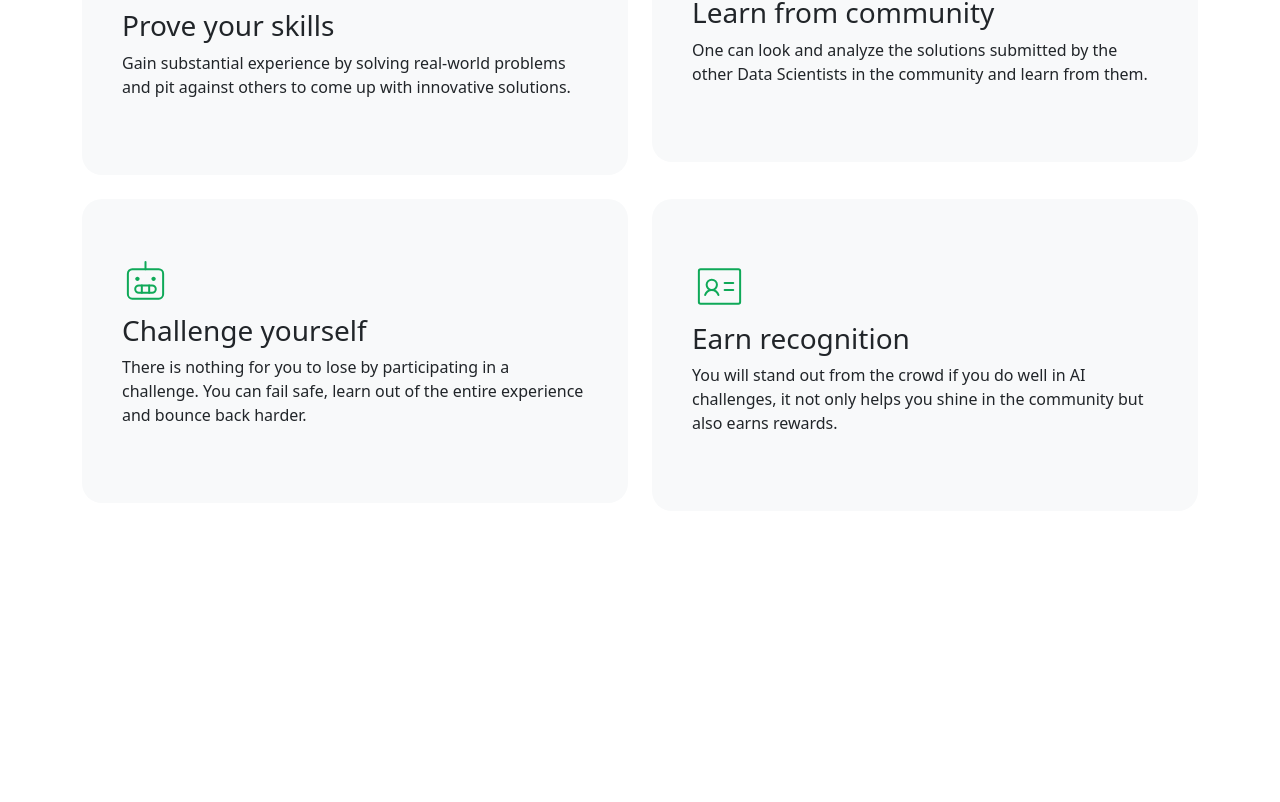
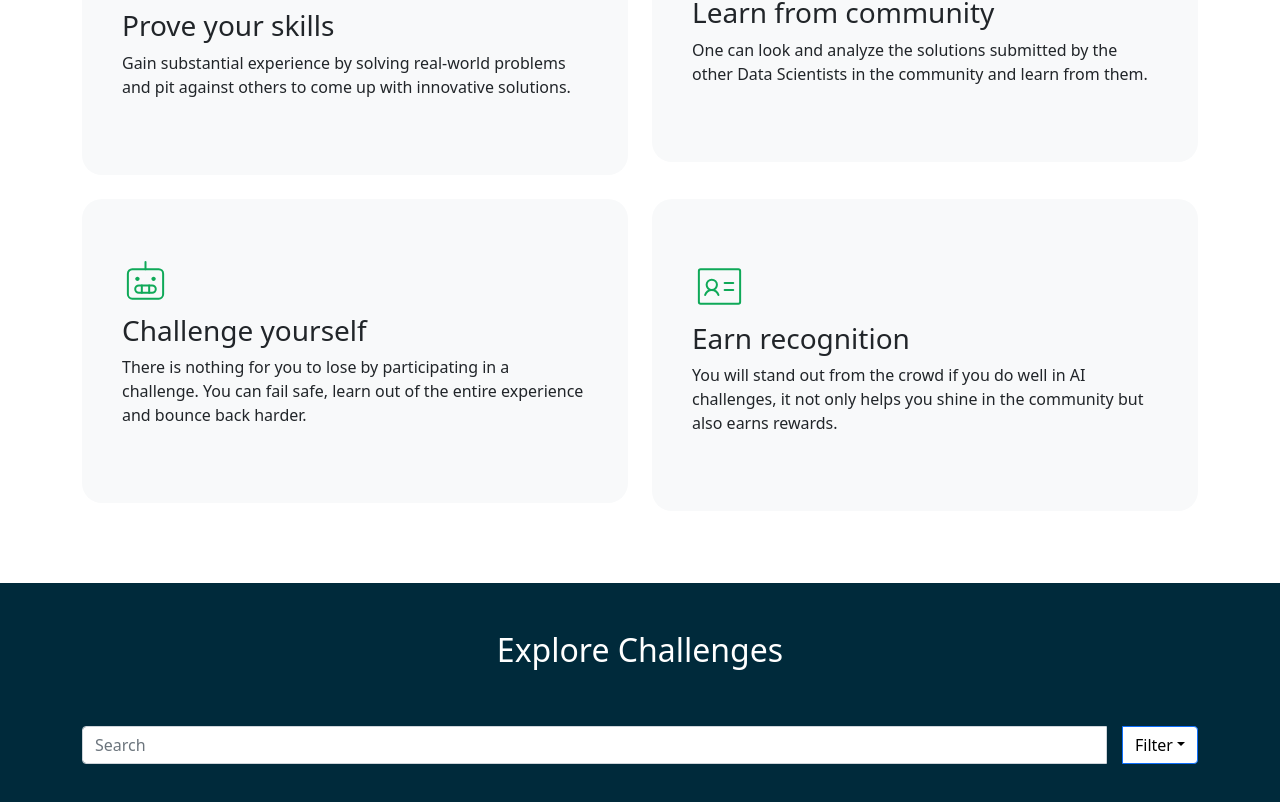
Before and after one commit to mohammad-al-amin-islam/dphi-ai-hackathon, a React (Create React App) app: page / in a window 1280 px wide. Shown: the part 1084-1886 px from the top of the page. Before the commit the page ends 1619 px from the top, so only its background shows below. Built offline with nearby package versions, Linux system fonts and the light colour scheme.

Commit message:
challenges area added

```diff
--- /dev/null
+++ b/src/Pages/Home/Challenges/Challenges.css
@@ -0,0 +1,5 @@
+.dc button {
+    background-color: white;
+    /* border-radius: 20px; */
+    color: black;
+}
--- /dev/null
+++ b/src/Pages/Home/Challenges/Challenges.js
@@ -0,0 +1,40 @@
+import React from 'react';
+import { InputGroup } from 'react-bootstrap';
+import Form from 'react-bootstrap/Form';
+import DropdownButton from 'react-bootstrap/DropdownButton';
+import Dropdown from 'react-bootstrap/Dropdown';
+import './Challenges.css'
+
+const Challenges = () => {
+    return (
+        <div style={{ backgroundColor: '#002A3B' }}>
+            <div className='container pb-5'>
+                <div className='mt-5 py-5 text-center'>
+                    <h1 style={{ fontSize: '32px', color: 'white' }}>Explore Challenges</h1>
+                </div>
+                <div className='dc'>
+                    <InputGroup className="mb-3">
+                        <Form.Control
+                            aria-label="Text input with dropdown button"
+                            placeholder="Search"
+                            className='me-3'
+                        />
+
+                        <DropdownButton
+                            // variant="outline-secondary"
+                            title="Filter"
+                            id="input-group-dropdown-2"
+                            align="end"
+                        >
+                            <Dropdown.Item href="#">Action</Dropdown.Item>
+                            <Dropdown.Item href="#">Another action</Dropdown.Item>
+                            <Dropdown.Item href="#">Something else here</Dropdown.Item>
+                        </DropdownButton>
+                    </InputGroup>
+                </div>
+            </div>
+        </div>
+    );
+};
+
+export default Challenges;
--- a/src/Pages/Home/Home/Home.js
+++ b/src/Pages/Home/Home/Home.js
@@ -1,6 +1,7 @@
 import React from 'react';
 import Banner from '../Banner/Banner';
 import BusinessSummary from '../BusinessSummary/BusinessSummary';
+import Challenges from '../Challenges/Challenges';
 import FaqArea from '../FaqArea/FaqArea';
 
 const Home = () => {
@@ -9,6 +10,7 @@ const Home = () => {
             <Banner></Banner>
             <BusinessSummary></BusinessSummary>
             <FaqArea></FaqArea>
+            <Challenges></Challenges>
         </div>
     );
 };
```
